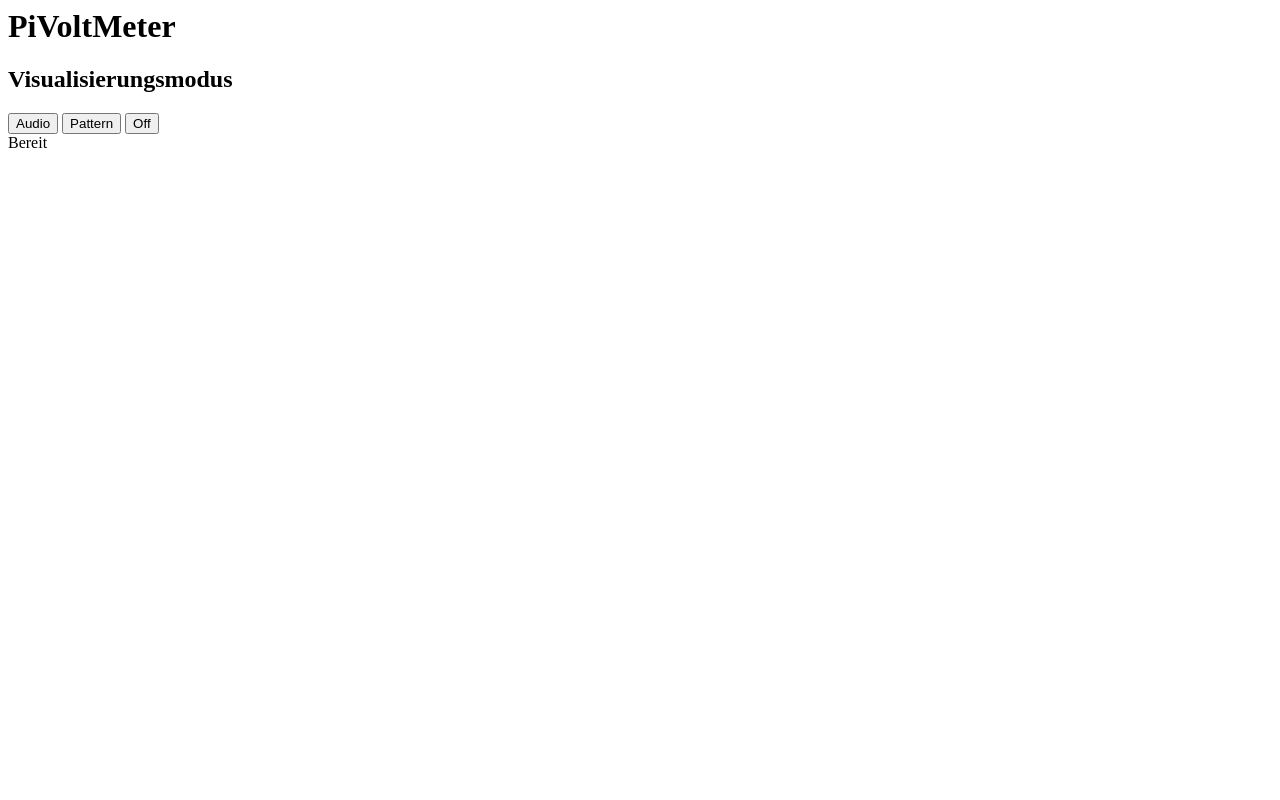
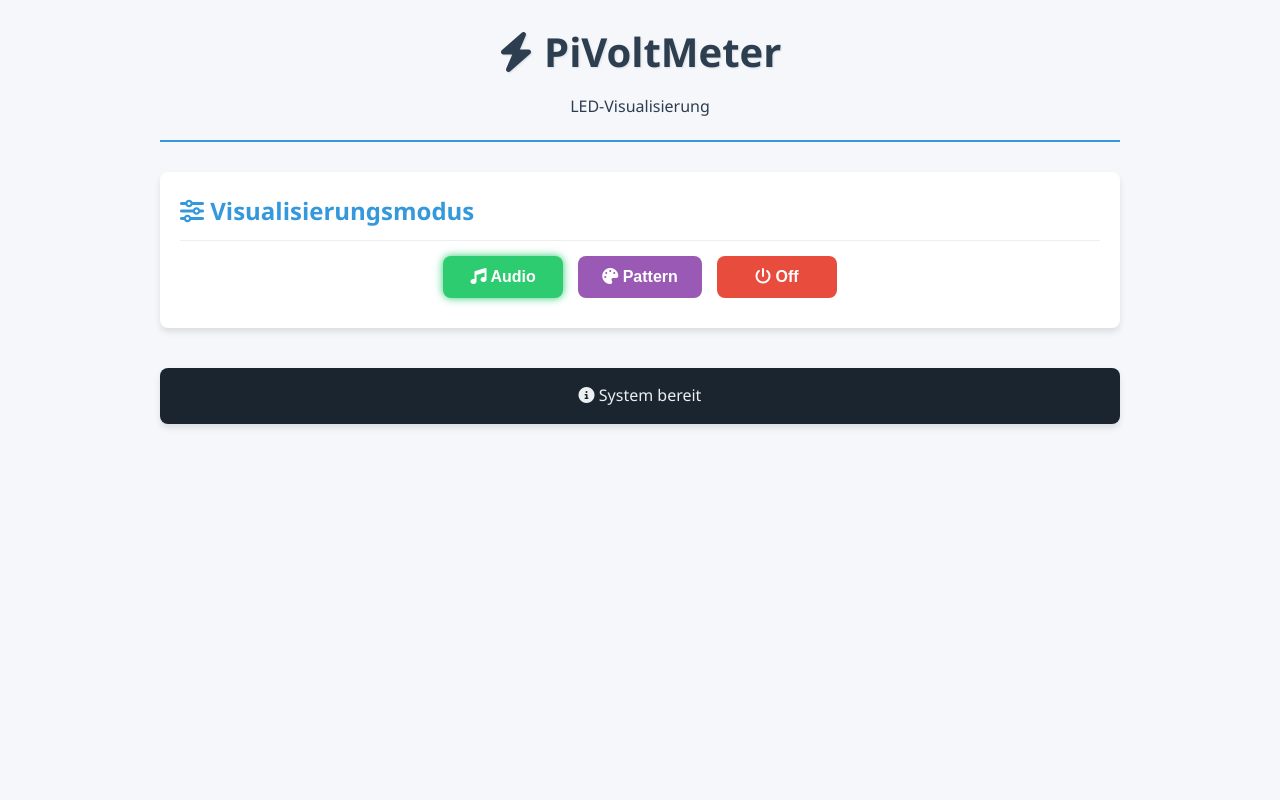
Before and after one commit to Roberto2Meloni/PiVoltaMeter, a Flask app: page / in a window 1280 px wide. Run offline with Flask 3, Linux system fonts and the light colour scheme.

Commit message:
diverse änderungen ui

```diff
--- a/only_flask.py
+++ b/only_flask.py
@@ -62,7 +62,13 @@ def set_visualization_mode():
 
         return jsonify({
             "status": "success",
-            "message": f"Visualisierungs Modus umgestellt auf {new_mode}"
+            "message": f"Visualisierungs Modus umgestellt auf {new_mode}",
+            "config": {
+                "visualization_mode": display_mode,
+                "amplitude_color": Config.FIXED_AMPLITUDE_COLOR,
+                "led_brightness": Config.LED_BRIGHTNESS
+                # Fügen Sie hier weitere Config-Werte hinzu, die Sie benötigen
+            }
         })
     else:
         return jsonify({
--- a/static/css/style.css
+++ b/static/css/style.css
@@ -6,6 +6,9 @@
     --dark-color: #1a252f;
     --success-color: #2ecc71;
     --error-color: #e74c3c;
+    --border-radius: 8px;
+    --shadow: 0 4px 6px rgba(0, 0, 0, 0.1);
+    --transition: all 0.3s ease;
 }
 
 * {
@@ -16,10 +19,132 @@
 
 body {
     font-family: 'Segoe UI', Tahoma, Geneva, Verdana, sans-serif;
-    background-color: var(--light-color);
+    background-color: #f5f7fa;
     color: var(--primary-color);
     line-height: 1.6;
     padding: 20px;
     max-width: 1000px;
     margin: 0 auto;
+    min-height: 100vh;
 }
+
+header {
+    text-align: center;
+    margin-bottom: 30px;
+    padding-bottom: 20px;
+    border-bottom: 2px solid var(--secondary-color);
+}
+
+h1 {
+    font-size: 2.5rem;
+    color: var(--primary-color);
+    margin-bottom: 10px;
+    text-shadow: 1px 1px 2px rgba(0, 0, 0, 0.1);
+}
+
+.container {
+    display: flex;
+    flex-direction: column;
+    gap: 20px;
+}
+
+.card {
+    background-color: white;
+    border-radius: var(--border-radius);
+    padding: 20px;
+    box-shadow: var(--shadow);
+    transition: var(--transition);
+}
+
+.card:hover {
+    transform: translateY(-5px);
+    box-shadow: 0 6px 12px rgba(0, 0, 0, 0.15);
+}
+
+h2 {
+    color: var(--secondary-color);
+    margin-bottom: 15px;
+    padding-bottom: 10px;
+    border-bottom: 1px solid #eee;
+}
+
+.visualization-controls {
+    display: flex;
+    justify-content: center;
+    gap: 15px;
+    margin: 10px 0;
+}
+
+button {
+    background-color: var(--secondary-color);
+    color: white;
+    border: none;
+    padding: 12px 24px;
+    border-radius: var(--border-radius);
+    cursor: pointer;
+    font-size: 1rem;
+    font-weight: 600;
+    transition: var(--transition);
+    min-width: 120px;
+}
+
+button:hover {
+    background-color: #2980b9;
+    transform: scale(1.05);
+}
+
+button:active {
+    transform: scale(0.98);
+}
+
+button#audio-mode {
+    background-color: #3498db;
+}
+
+button#pattern-mode {
+    background-color: #9b59b6;
+}
+
+button#off-mode {
+    background-color: #e74c3c;
+    /* Rote Farbe für den Off-Button */
+}
+
+button#off-mode:hover {
+    background-color: #c0392b;
+    /* Dunklere rote Farbe beim Hover */
+}
+
+button.active {
+    background-color: var(--success-color) !important;
+    box-shadow: 0 0 8px var(--success-color);
+}
+
+/* Wenn der Off-Button aktiv ist, spezielle Farbe */
+button#off-mode.active {
+    background-color: #c0392b !important;
+    box-shadow: 0 0 8px #e74c3c;
+}
+
+.status {
+    background-color: var(--dark-color);
+    color: var(--light-color);
+    padding: 15px;
+    text-align: center;
+    border-radius: var(--border-radius);
+    font-weight: 500;
+    margin-top: 20px;
+    box-shadow: var(--shadow);
+}
+
+/* Responsive Design */
+@media (max-width: 600px) {
+    .visualization-controls {
+        flex-direction: column;
+        align-items: center;
+    }
+
+    button {
+        width: 100%;
+    }
+}
--- a/templates/index.html
+++ b/templates/index.html
@@ -1,17 +1,83 @@
-<body>
+<!DOCTYPE html>
+<html lang="de">
+  <head>
+    <meta charset="UTF-8" />
+    <meta name="viewport" content="width=device-width, initial-scale=1.0" />
+    <title>PiVoltMeter</title>
+    <link rel="stylesheet" href="/static/css/style.css" />
+    <link
+      rel="stylesheet"
+      href="https://cdnjs.cloudflare.com/ajax/libs/font-awesome/6.4.0/css/all.min.css"
+    />
+  </head>
+  <body>
+    <script src="/static/js/script.js"></script>
     <header>
-      <h1>PiVoltMeter</h1>
+      <h1><i class="fas fa-bolt"></i> PiVoltMeter</h1>
+      <p class="subtitle">LED-Visualisierung</p>
     </header>
+
     <div class="container">
       <div class="card">
-        <h2>Visualisierungsmodus</h2>
+        <h2><i class="fas fa-sliders-h"></i> Visualisierungsmodus</h2>
         <div class="visualization-controls">
-          <button id="audio-mode" onclick="setVisualizationMode('audio')">Audio</button>
-          <button id="pattern-mode" onclick="setVisualizationMode('pattern')">Pattern</button>
-          <button id="off-mode" onclick="setVisualizationMode('off')">Off</button>
+          <button
+            id="audio-mode"
+            onclick="setVisualizationMode('audio')"
+            class="active"
+          >
+            <i class="fas fa-music"></i> Audio
+          </button>
+          <button id="pattern-mode" onclick="setVisualizationMode('pattern')">
+            <i class="fas fa-palette"></i> Pattern
+          </button>
+          <button id="off-mode" onclick="setVisualizationMode('off')">
+            <i class="fas fa-power-off"></i> Off
+          </button>
         </div>
       </div>
-      <div id="status" class="status">Bereit</div>
+
+      <div id="status" class="status">
+        <i class="fas fa-info-circle"></i> System bereit
+      </div>
     </div>
-      </body>
+
+    <script>
+      // Funktion zum Umschalten des Visualisierungsmodus
+      function setVisualizationMode(mode) {
+        // Aktive Klasse von allen Buttons entfernen
+        document
+          .querySelectorAll(".visualization-controls button")
+          .forEach((btn) => {
+            btn.classList.remove("active");
+          });
+
+        // Aktive Klasse zum ausgewählten Button hinzufügen
+        document.getElementById(mode + "-mode").classList.add("active");
+
+        // Status aktualisieren
+        document.getElementById("status").innerHTML =
+          '<i class="fas fa-sync fa-spin"></i> Wechsle zu Modus: ' + mode;
+
+        // API-Aufruf zum Ändern des Modus
+        fetch("/set_visualization_mode", {
+          method: "POST",
+          headers: {
+            "Content-Type": "application/json",
+          },
+          body: JSON.stringify({ mode: mode }),
+        })
+          .then((response) => response.json())
+          .then((data) => {
+            document.getElementById("status").innerHTML =
+              '<i class="fas fa-check-circle"></i> ' + data.message;
+          })
+          .catch((error) => {
+            document.getElementById("status").innerHTML =
+              '<i class="fas fa-exclamation-triangle"></i> Fehler beim Umschalten des Modus';
+            console.error("Fehler:", error);
+          });
+      }
+    </script>
+  </body>
 </html>
```
